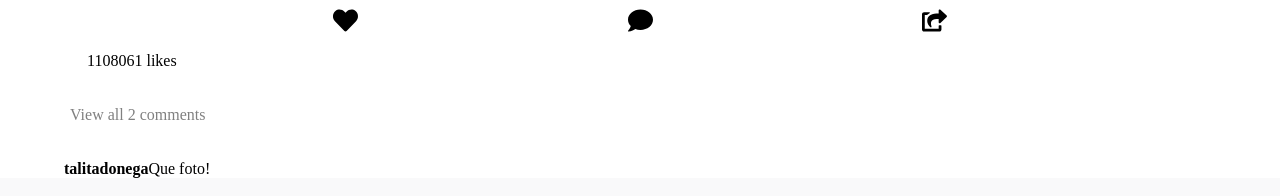
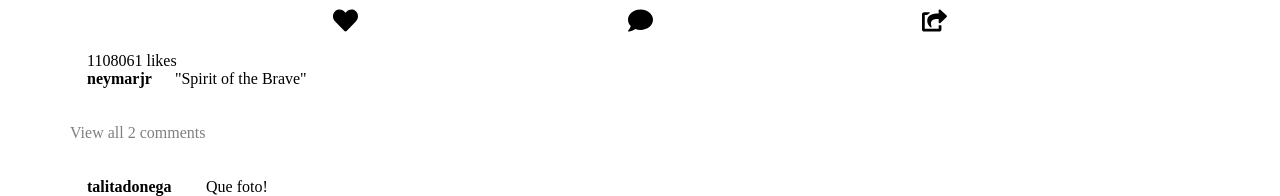
Before and after one commit to ch-ance/instagram-clone, a React (Create React App) app in the folder instagram/: page / in a window 1280 px wide. Shown: the part 1113-1309 px from the top of the page. Built offline with nearby package versions, Linux system fonts and the light colour scheme.

Commit message:
comment styling. Now displays description

```diff
--- a/instagram/src/components/HomeScreen/Posts/Comments.js
+++ b/instagram/src/components/HomeScreen/Posts/Comments.js
@@ -8,6 +8,9 @@ const Comments = ({ history, comments, post }) => {
 
   return (
     <div className='comments'>
+      <span className='description-author'>{post.user.username}</span>
+      <span className='description-text'>{post.description}</span>
+      <br />
       <span>
         {comments.length > 1 ? (
           <span>
@@ -30,7 +33,7 @@ const Comments = ({ history, comments, post }) => {
       </span>
       <br />
       <strong>{comments[0].user}</strong>
-      {comments[0].comment}
+      <span className='comment-text'>{comments[0].comment}</span>
     </div>
   );
 };
--- a/instagram/src/components/HomeScreen/Posts/ViewComments.js
+++ b/instagram/src/components/HomeScreen/Posts/ViewComments.js
@@ -17,7 +17,8 @@ const ViewComments = ({ post }) => {
       <ul>
         {selectedPost.description && (
           <li>
-            <strong>{selectedPost.user}</strong> {selectedPost.description}
+            <strong>{selectedPost.user.username}</strong>{' '}
+            {selectedPost.description}
           </li>
         )}
         {selectedPost.comments.map(comment => {
--- a/instagram/src/scss/Posts/index.scss
+++ b/instagram/src/scss/Posts/index.scss
@@ -49,10 +49,20 @@
 }
 
 .comments {
+  .description-author {
+    font-weight: bold;
+    margin: 2% 2% 2% 2%;
+  }
   .view-more-comments {
     border: none;
     background: none;
     color: grey;
     margin: 3% 0;
   }
+  strong {
+    margin: 0 3% 0 2%;
+  }
+  .comment-text {
+    word-wrap: break-word;
+  }
 }
```
